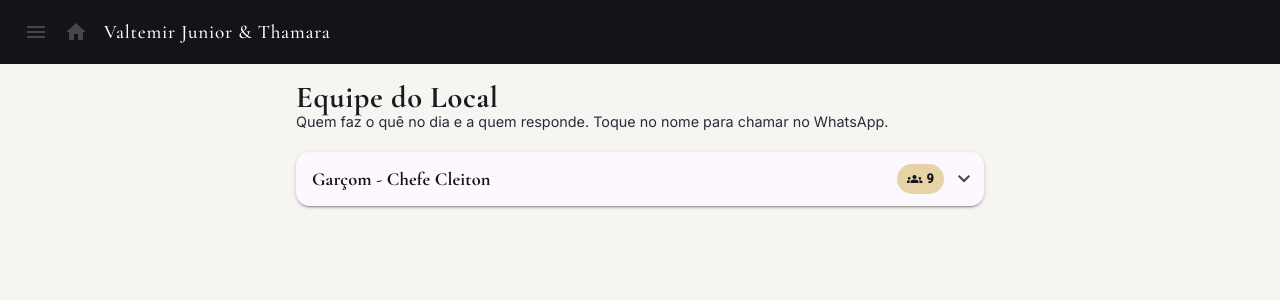
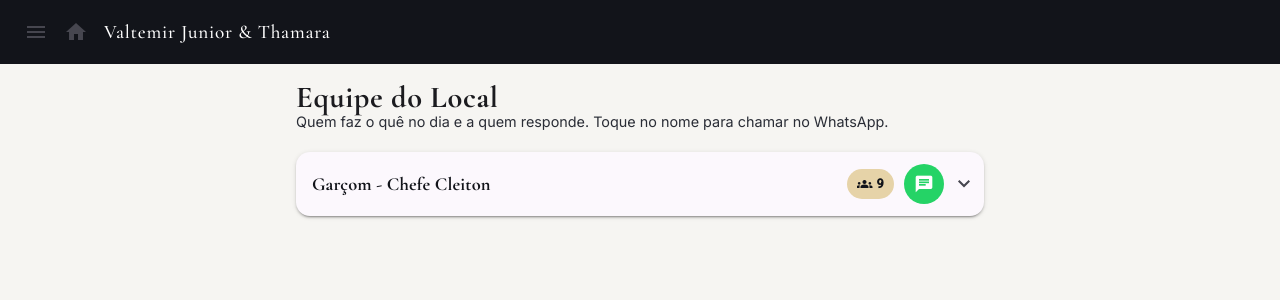
Before and after one commit to SgtCastanheira/cerimonial-digital, an Angular app: page /equipe in a window 1280 px wide. Shown: the top 300 px of the page. Built offline with nearby package versions, Linux system fonts and the light colour scheme.

Commit message:
Ajusta painel da equipe: titulo com chefe e whatsapp, sanfona direto com os nomes

```diff
--- a/src/app/pages/team/team.html
+++ b/src/app/pages/team/team.html
@@ -14,26 +14,20 @@
               <mat-icon>groups</mat-icon>
               {{ team.headcount }}
             </span>
-          </mat-panel-description>
-        </mat-expansion-panel-header>
-
-        <div class="member leader-row">
-          <div class="member-info">
-            <span class="member-name">{{ team.leader.name }}</span>
-            <span class="member-role">Chefe da equipe</span>
-          </div>
             @if (team.leader.waPhone) {
               <a
-              class="wa-btn"
+                class="wa-btn wa-btn-sm"
                 [href]="waLink(team.leader.waPhone)"
                 target="_blank"
                 rel="noopener"
+                (click)="$event.stopPropagation()"
                 [attr.aria-label]="'Chamar ' + team.leader.name + ' no WhatsApp'"
               >
                 <mat-icon>chat</mat-icon>
               </a>
             }
-        </div>
+          </mat-panel-description>
+        </mat-expansion-panel-header>
 
         @if (team.members.length) {
           <mat-accordion class="members-accordion" multi="true">
--- a/src/app/pages/team/team.scss
+++ b/src/app/pages/team/team.scss
@@ -30,6 +30,18 @@
   flex-grow: 0;
   justify-content: flex-end;
   align-items: center;
+  gap: 10px;
+}
+
+.wa-btn-sm {
+  width: 32px;
+  height: 32px;
+
+  mat-icon {
+    font-size: 17px;
+    width: 17px;
+    height: 17px;
+  }
 }
 
 .headcount-badge {
@@ -56,15 +68,6 @@
   justify-content: space-between;
   gap: 12px;
   padding: 10px 0;
-}
-
-.leader-row {
-  border-bottom: 1px solid var(--line);
-  margin-bottom: 4px;
-
-  .member-name {
-    color: var(--gold);
-  }
 }
 
 .member-info {
```
Lines whose indentation alone changed are shown as unchanged.
